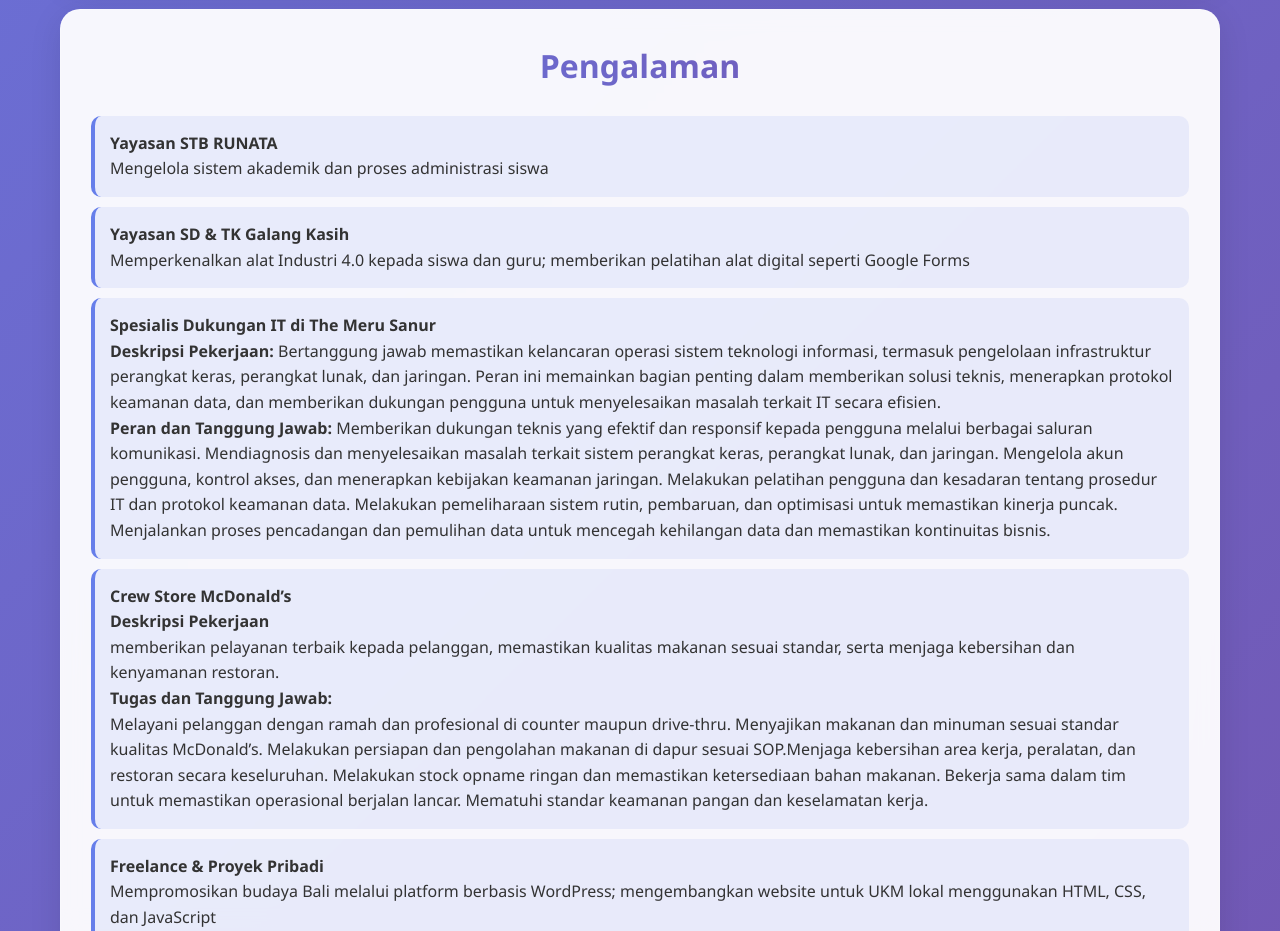
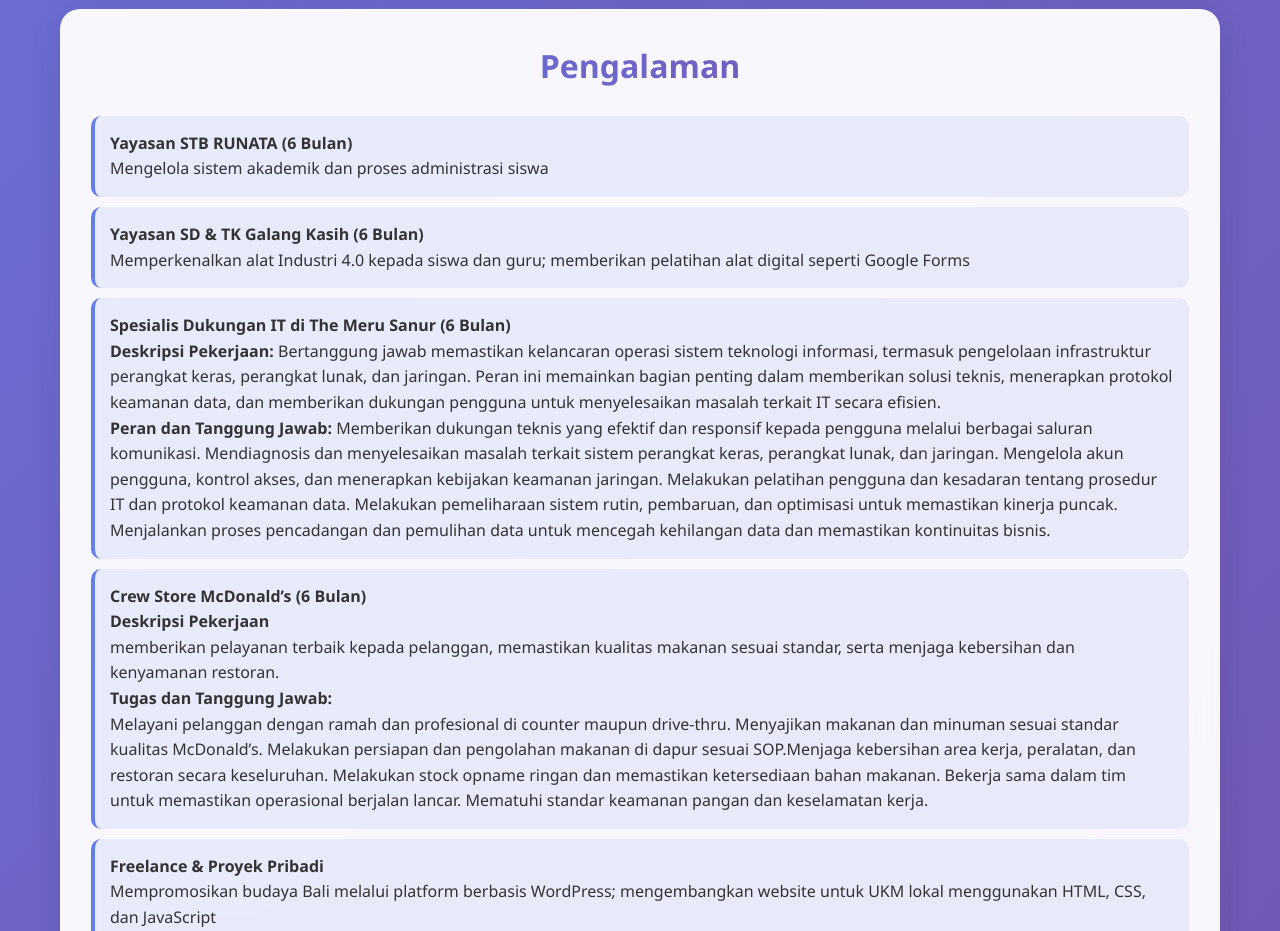
Before and after one commit to aldowiranataputra/about-me, a plain HTML site: page index.html in a window 1280 px wide. Shown: the part 1760-2691 px from the top of the page. Drawn offline with Linux system fonts and the light colour scheme.

Commit message:
Update index.html

```diff
--- a/index.html
+++ b/index.html
@@ -431,20 +431,20 @@
                 <section id="Pengalaman" class="card fade-in">
                     <h2>Pengalaman</h2>
                     <div class="experience-item">
-                        <h4>Yayasan STB RUNATA</h4>
+                        <h4>Yayasan STB RUNATA (6 Bulan)</h4>
                         <p>Mengelola sistem akademik dan proses administrasi siswa</p>
                     </div>
                     <div class="experience-item">
-                        <h4>Yayasan SD & TK Galang Kasih</h4>
+                        <h4>Yayasan SD & TK Galang Kasih (6 Bulan)</h4>
                         <p>Memperkenalkan alat Industri 4.0 kepada siswa dan guru; memberikan pelatihan alat digital seperti Google Forms</p>
                     </div>
                     <div class="experience-item">
-                        <h4>Spesialis Dukungan IT di The Meru Sanur</h4>
+                        <h4>Spesialis Dukungan IT di The Meru Sanur (6 Bulan)</h4>
                         <p><strong>Deskripsi Pekerjaan:</strong> Bertanggung jawab memastikan kelancaran operasi sistem teknologi informasi, termasuk pengelolaan infrastruktur perangkat keras, perangkat lunak, dan jaringan. Peran ini memainkan bagian penting dalam memberikan solusi teknis, menerapkan protokol keamanan data, dan memberikan dukungan pengguna untuk menyelesaikan masalah terkait IT secara efisien.</p>
                         <p><strong>Peran dan Tanggung Jawab:</strong> Memberikan dukungan teknis yang efektif dan responsif kepada pengguna melalui berbagai saluran komunikasi. Mendiagnosis dan menyelesaikan masalah terkait sistem perangkat keras, perangkat lunak, dan jaringan. Mengelola akun pengguna, kontrol akses, dan menerapkan kebijakan keamanan jaringan. Melakukan pelatihan pengguna dan kesadaran tentang prosedur IT dan protokol keamanan data. Melakukan pemeliharaan sistem rutin, pembaruan, dan optimisasi untuk memastikan kinerja puncak. Menjalankan proses pencadangan dan pemulihan data untuk mencegah kehilangan data dan memastikan kontinuitas bisnis.</p>
                     </div>
                     <div class="experience-item">
-                        <h4>Crew Store McDonald’s</h4>
+                        <h4>Crew Store McDonald’s (6 Bulan)</h4>
                         <p><strong>Deskripsi Pekerjaan<p></strong> memberikan pelayanan terbaik kepada pelanggan, memastikan kualitas makanan sesuai standar, serta menjaga kebersihan dan kenyamanan restoran.
                         <p><strong>Tugas dan Tanggung Jawab:<p></strong> Melayani pelanggan dengan ramah dan profesional di counter maupun drive-thru. Menyajikan makanan dan minuman sesuai standar kualitas McDonald’s. Melakukan persiapan dan pengolahan makanan di dapur sesuai SOP.Menjaga kebersihan area kerja, peralatan, dan restoran secara keseluruhan. Melakukan stock opname ringan dan memastikan ketersediaan bahan makanan. Bekerja sama dalam tim untuk memastikan operasional berjalan lancar. Mematuhi standar keamanan pangan dan keselamatan kerja.</p>
                     </div>
@@ -590,20 +590,20 @@
                 <section id="experience" class="card fade-in">
                     <h2>Experience</h2>
                     <div class="experience-item">
-                        <h4>STB RUNATA Foundation</h4>
+                        <h4>STB RUNATA Foundation (6 months) </h4>
                         <p>Managed academic systems and student administration processes</p>
                     </div>
                     <div class="experience-item">
-                        <h4>Galang Kasih Elementary & Kindergarten Foundation</h4>
+                        <h4>Galang Kasih Elementary & Kindergarten Foundation (6 months) </h4>
                         <p>Introduced Industry 4.0 tools to students and teachers; provided training in digital tools such as Google Forms</p>
                     </div>
                     <div class="experience-item">
-                        <h4>IT Support Specialist at The Meru Sanur</h4>
+                        <h4>IT Support Specialist at The Meru Sanur (6 months)</h4>
                         <p><strong>Job Description:</strong> Responsible for ensuring the smooth operation of information technology systems, including the management of hardware, software, and network infrastructure. This role plays a key part in delivering technical solutions, enforcing data security protocols, and providing user support to resolve IT-related issues efficiently.</p>
                         <p><strong>Roles and Responsibilities:</strong> Provide effective and responsive technical support to users through various communication channels. Diagnose and resolve issues related to hardware, software, and network systems. Manage user accounts, access controls, and enforce network security policies. Conduct user training and awareness on IT procedures and data security protocols. Perform regular system maintenance, updates, and optimization to ensure peak performance. Execute data backup and recovery processes to prevent data loss and ensure business continuity.</p>
                     </div>
                      <div class="experience-item">
-                        <h4>Crew Store McDonald’s</h4>
+                        <h4>Crew Store McDonald’s (6 months)</h4>
                          <p><srong>Job Description</srong> Crew Store is responsible for delivering excellent customer service, ensuring food quality meets company standards, and maintaining the cleanliness and comfort of the restaurant. </p>
                         <p><strong>Duties and Responsibilities:</strong> Serve customers politely and professionally at the counter and drive-thru. Prepare and serve food and beverages according to McDonald’s quality standards. Perform food preparation and cooking in the kitchen in accordance with SOPs. Maintain cleanliness of the work area, equipment, and the overall restaurant environment. Conduct light stocktaking and ensure the availability of food supplies. Collaborate with team members to ensure smooth restaurant operations. Comply with food safety and workplace safety standards.</p>
                     </div>
```
